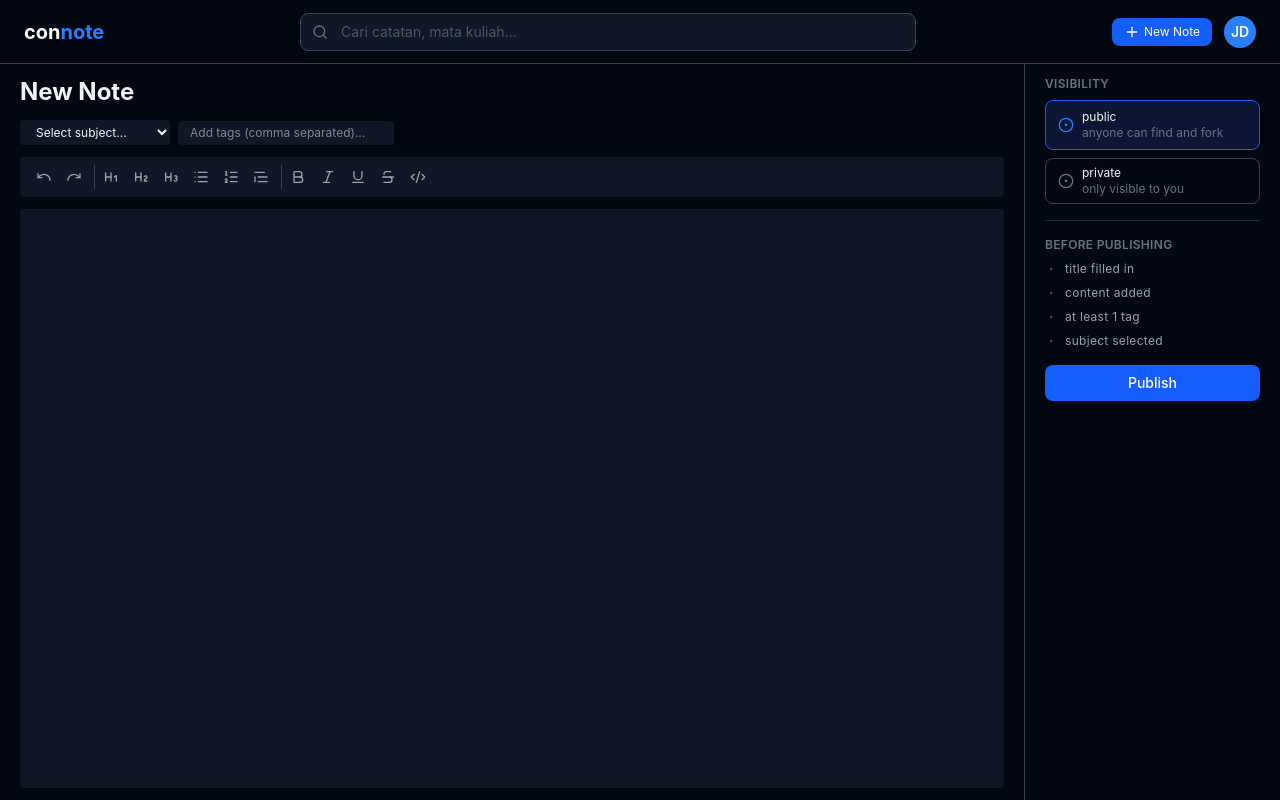
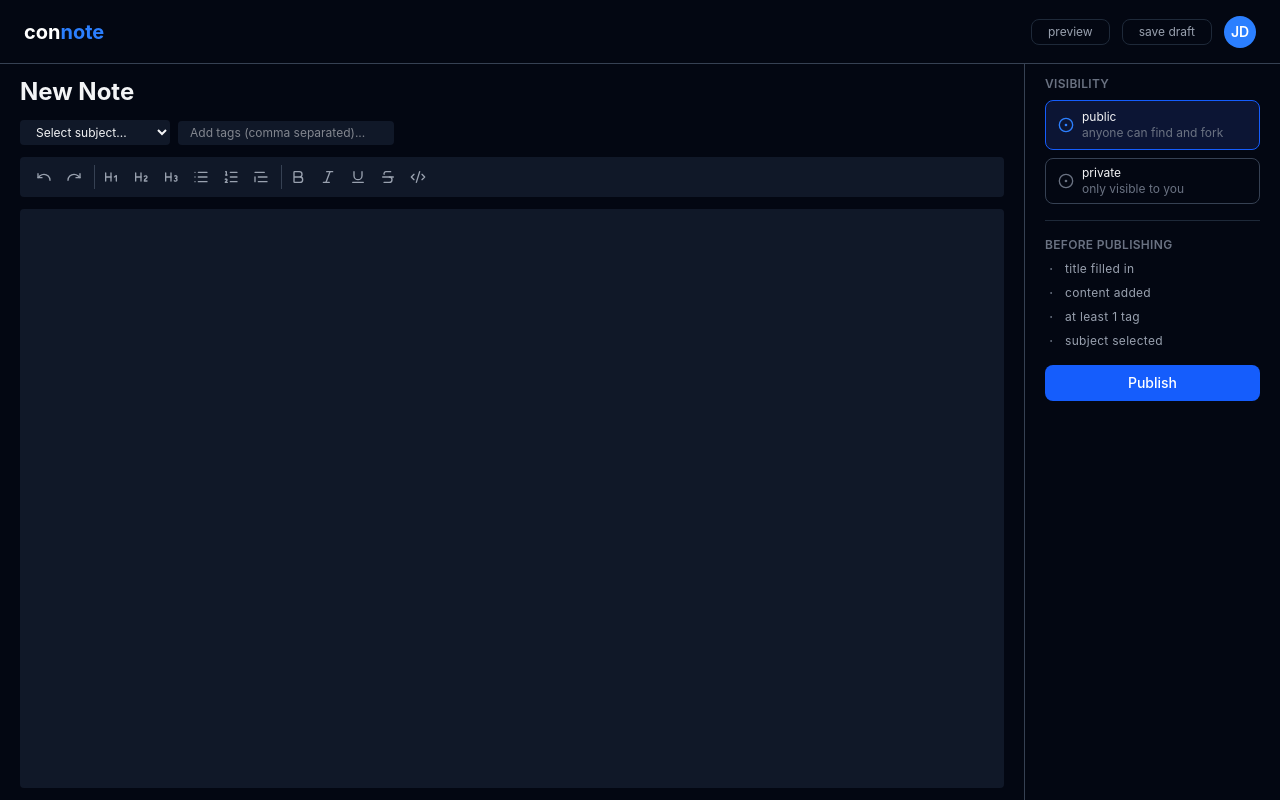
Before and after one commit to XilefEel/Connote, a React (Vite) app in the folder frontend/: page /note/new in a window 1280 px wide. Built offline with nearby package versions, Linux system fonts and the light colour scheme.

Commit message:
added create node page topbar

```diff
--- /dev/null
+++ b/frontend/src/components/create_note/TopBar.tsx
@@ -0,0 +1,28 @@
+import { Link } from "react-router-dom";
+
+export default function Topbar() {
+  return (
+    <div className="flex h-16 w-full items-center justify-between border-b border-gray-700 bg-gray-950 px-6">
+      <Link to="/home" className="shrink-0 text-xl font-bold text-white">
+        con<span className="text-blue-500">note</span>
+      </Link>
+
+      <div className="flex shrink-0 items-center gap-3">
+        <button className="cursor-pointer rounded-lg border border-gray-800 px-4 py-1 text-xs text-gray-400 transition-colors hover:border-gray-600 hover:text-gray-200">
+          preview
+        </button>
+
+        <button className="cursor-pointer rounded-lg border border-gray-800 px-4 py-1 text-xs text-gray-400 transition-colors hover:border-gray-600 hover:text-gray-200">
+          save draft
+        </button>
+
+        <Link
+          to="/profile"
+          className="flex size-8 shrink-0 items-center justify-center rounded-full bg-blue-500 text-sm font-semibold text-white"
+        >
+          JD
+        </Link>
+      </div>
+    </div>
+  );
+}
--- a/frontend/src/pages/CreateNotePage.tsx
+++ b/frontend/src/pages/CreateNotePage.tsx
@@ -1,6 +1,6 @@
 import MainView from "../components/create_note/MainView";
 import Sidebar from "../components/create_note/Sidebar";
-import Topbar from "../components/Topbar";
+import Topbar from "../components/create_note/TopBar";
 
 export default function CreateNotePage() {
   return (
```
